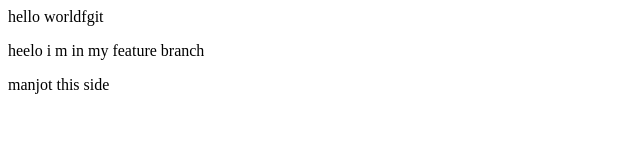
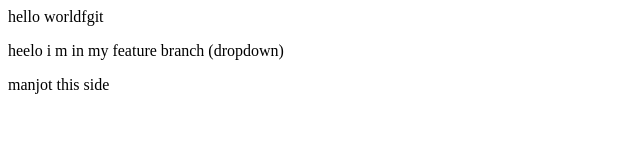
Before and after one commit to phsp-manjot/demo, a plain HTML site: page index.html in a window 1280 px wide. Shown: the full height of the page, 0-640 px from the left. Drawn offline with Linux system fonts and the light colour scheme.

Commit message:
add dropdwon

```diff
--- a/index.html
+++ b/index.html
@@ -1,3 +1,3 @@
 <p>hello worldfgit </p>
-<P>heelo i m in my feature branch</P>
+<P>heelo i m in my feature branch (dropdown)</P>
 <centre>manjot this side</centre>
```
